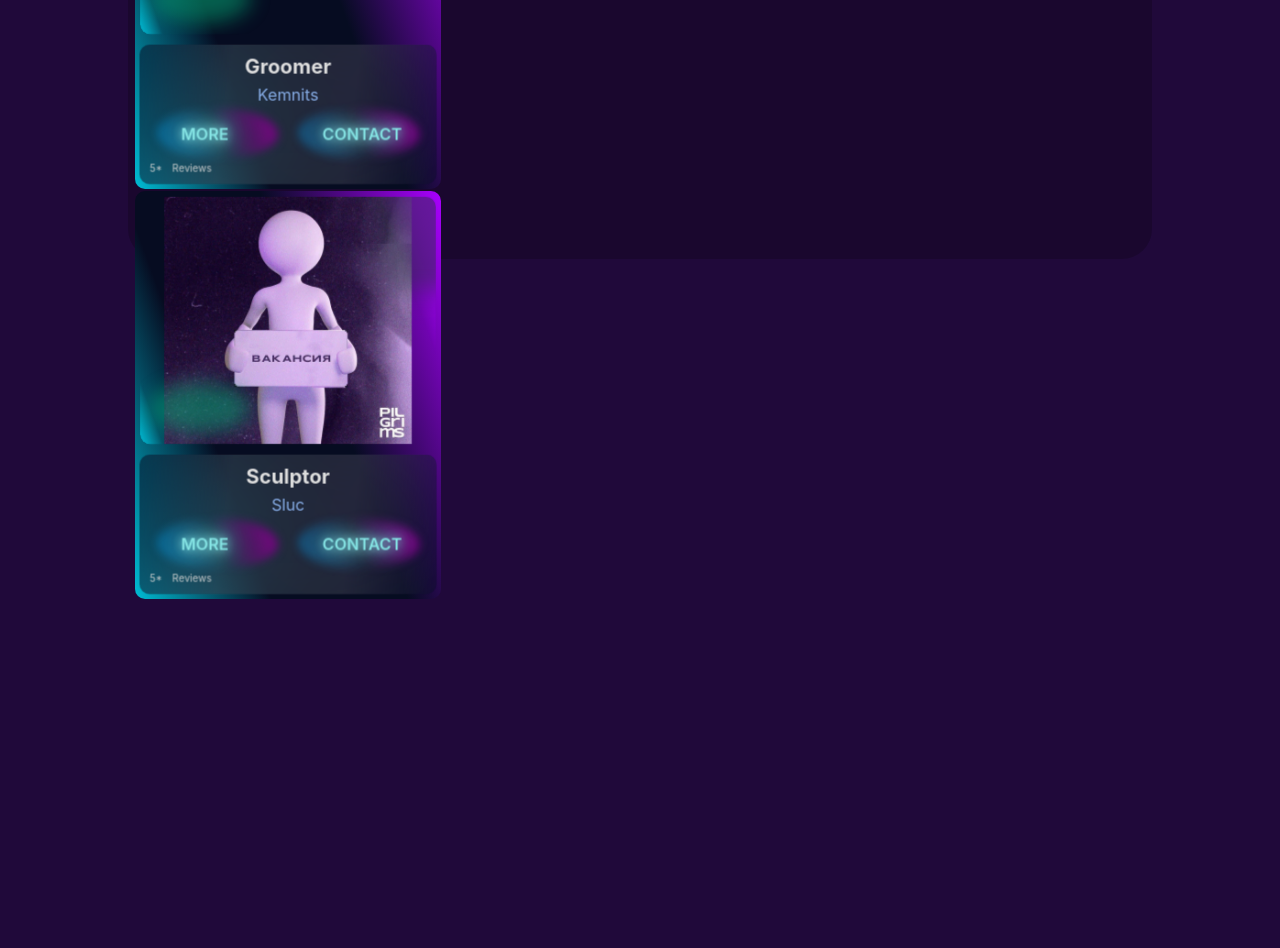
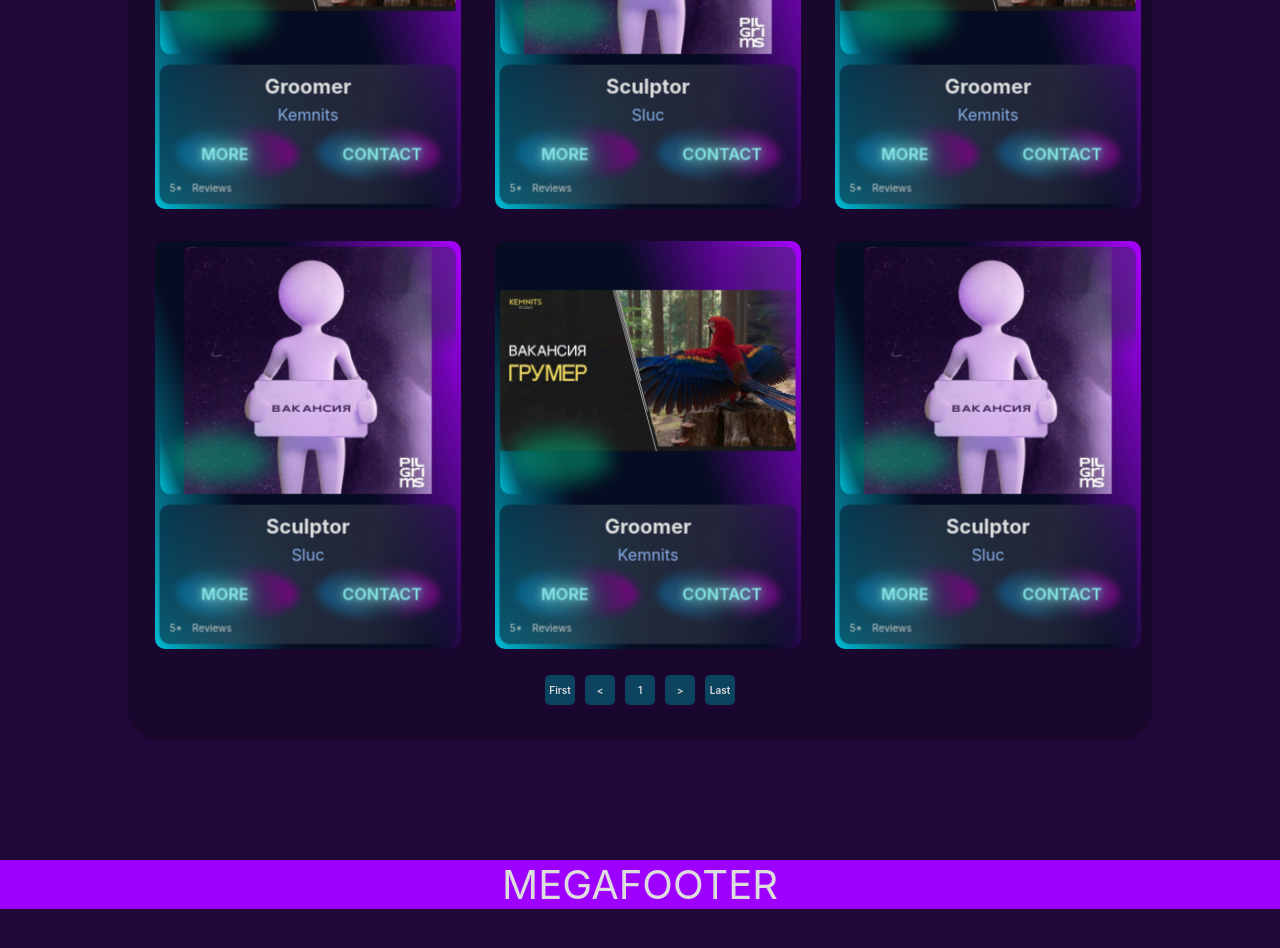
Before and after one commit to Rayn1998/cg-source, a React (Create React App) app: page / in a window 1280 px wide. Shown: the part 540-1488 px from the top of the page. Before the commit the page ends 1139 px from the top, so only its background shows below. Built offline with nearby package versions, Linux system fonts and the light colour scheme.

Commit message:
доработка логики карточек, пагинация, переключение между вакансиями/артистами

```diff
--- a/src/components/Layout/Layout.jsx
+++ b/src/components/Layout/Layout.jsx
@@ -21,6 +21,7 @@ const Layout = ({children}) => {
         <div className='layout__profile'></div>
       </div>
       {children}
+      <footer className='footer'>MEGAFOOTER</footer>
     </div>
   );
 }
--- a/src/components/Layout/Layout.scss
+++ b/src/components/Layout/Layout.scss
@@ -4,6 +4,7 @@
   flex-direction: column;
   justify-content: space-between;
   gap: 2rem;
+  margin-bottom: 10rem;
 
   .layout__header {
     width: 100%;
@@ -44,4 +45,9 @@
       border-radius: 10rem;
     }
   }
+
+  .footer {
+    font-size: 4rem;
+    background-color: #9E00FF;
+  }
 }
--- a/src/components/Layout/components/Button/Button.jsx
+++ b/src/components/Layout/components/Button/Button.jsx
@@ -1,8 +1,29 @@
-import React from 'react';
+import React, { useCallback } from 'react';
+import { useSelector, useDispatch } from 'react-redux';
+import { setArtists, setJobs } from '../../../../redux/slices/pageType';
 
 const Button = ({text, color}) => {
+  const dispatch = useDispatch();
+  const pageType = useSelector((state) => state.pageType.type);
+  const typeCheck = text.toLowerCase() === pageType;
+
+  const handleClick = useCallback(() => {
+    if (!typeCheck) {
+      pageType === 'jobs'
+        ? dispatch(setArtists())
+        : dispatch(setJobs())
+    }
+  }, [pageType]);
+
   return (
-    <div className='button' style={{backgroundColor: `${color}`}} >
+    <div
+      className='button'
+      style={{
+        backgroundColor: typeCheck && '#0075FF',
+        outline: typeCheck && '0.5rem solid #00bcd4',
+      }}
+      onClick={() => handleClick()}
+    >
       <p className='button__text'>{text}</p>
     </div>
   );
--- a/src/components/Layout/components/Button/Button.scss
+++ b/src/components/Layout/components/Button/Button.scss
@@ -1,3 +1,5 @@
+@use '../../../../scss/variables' as *;
+
 .button {
   min-width: 26rem;
   min-height: 6.3rem;
@@ -5,6 +7,12 @@
   justify-content: center;
   align-items: center;
   border-radius: 10.5rem;
+  cursor: pointer;
+
+  &:hover {
+    filter: opacity(0.8);
+    transition: all 0.5s ease-in-out;
+  }
 
   .button__text {
     font-size: 4rem;
--- a/src/components/Page/Page.jsx
+++ b/src/components/Page/Page.jsx
@@ -1,14 +1,49 @@
-import React from 'react';
+import React, { useState, useEffect } from 'react';
+import { useSelector } from 'react-redux';
+
 import Card from './components/Card/Card';
 import FilterButton from './components/FilterButton/FilterButton';
 
-import grumer from '../../assets/images/grumer.jpg';
-import sculpt from '../../assets/images/sculpt.jpg';
+import vacancies from '../../utils/vacancies_data';
+import artists from '../../utils/artists';
 
 const Page = () => {
+	const pageType = useSelector((state) => state.pageType.type);
+
+	const [currentItems, setCurrentItems] = useState([]);
+	const [currentPage, setCurrentPage] = useState(1);
+	const [goodsPerPage, setGoodsPerPage] = useState(6);
+
+	const lastIndex = currentPage * goodsPerPage;
+	const firstIndex = lastIndex - goodsPerPage;
+
+	// SEARCH
+	useEffect(() => {
+    pageType === 'jobs'
+      ? setCurrentItems(vacancies.slice(firstIndex, lastIndex))
+      : setCurrentItems(artists.slice(firstIndex, lastIndex))
+	}, [pageType, firstIndex, lastIndex]);
+
+	// PAGINATION LOGIC
+	const handleNext = () => {
+		currentPage < Math.ceil(vacancies.length / goodsPerPage) &&
+			setCurrentPage((currentPage) => currentPage + 1);
+	};
+
+	const handlePrev = () => {
+		currentPage > 1 && setCurrentPage((currentPage) => currentPage - 1);
+	};
+
+	const handleLastPage = () => {
+		setCurrentPage(Math.ceil(vacancies.length / goodsPerPage));
+	};
+
+	const handleFirstPage = () => {
+		setCurrentPage(1);
+	};
 	return (
 		<div className='page'>
-      <div className='page__header' >
+			<div className='page__header'>
 				<div className='page__specialties'>
 					<FilterButton text='Compositing' />
 					<FilterButton text='Rotoscoping' />
@@ -19,7 +54,14 @@ const Page = () => {
 					<FilterButton text='FX' />
 					<FilterButton text='Groomer' />
 				</div>
-        <div className='divider' style={{backgroundColor: '#468A75', width: '0.5rem', minHeight: '100%'}}></div>
+				<div
+					className='divider'
+					style={{
+						backgroundColor: '#468A75',
+						width: '0.5rem',
+						minHeight: '100%',
+					}}
+				></div>
 				<div className='page__specialties'>
 					<FilterButton text='Nuke' />
 					<FilterButton text='Houdini' />
@@ -33,24 +75,28 @@ const Page = () => {
 					<FilterButton text='Photoshop' />
 				</div>
 			</div>
-      <div className='page__container' >
-        <Card props={{
-          position: 'Groomer',
-          image: `${grumer}`,
-          studio: 'Kemnits',
-          rating: 5,
-          tgLink: 'https://t.me/bodolanov'
-          }} />
-        <Card props={{
-          position: 'Sculptor',
-          image: `${sculpt}`,
-          studio: 'Sluc',
-          rating: 5,
-          tgLink: 'https://t.me/bodolanov'
-          }} />
+			<div className='page__container'>
+				{currentItems?.map((card, i) => {
+            return <Card props={card} key={i} />;
+        })}
 			</div>
+			<ul className='pagination'>
+				<li className='pagination-item' onClick={handleFirstPage}>
+					First
+				</li>
+				<li className='pagination-item' onClick={handlePrev}>
+					{'<'}
+				</li>
+				<li className='pagination-item'>{currentPage}</li>
+				<li className='pagination-item' onClick={handleNext}>
+					{'>'}
+				</li>
+				<li className='pagination-item' onClick={handleLastPage}>
+					Last
+				</li>
+			</ul>
 		</div>
 	);
-}
+};
 
 export default Page;
--- a/src/components/Page/Page.scss
+++ b/src/components/Page/Page.scss
@@ -1,8 +1,11 @@
+@use '../../scss/variables' as *;
+
 .page {
-  margin: 0 auto;
+  margin: 0 auto 10rem;
+  padding-bottom: 5rem;
   background-color: rgba(0, 0, 0, 0.20);;
   width: 80vw;
-  height: 85vh;
+  height: fit-content;
   border-radius: 3rem;
 
   .page__header {
@@ -24,4 +27,51 @@
       max-width: 50%;
     }
   }
+
+  .page__container {
+    display: grid;
+    grid-template-columns: repeat(3, 1fr);
+    grid-template-rows: repeat(2, 1fr);
+    padding: 2rem;
+    gap: 2rem;
+    justify-items: center;
+    align-items: center;
+
+  }
+
+  .pagination {
+    display: flex;
+    justify-content: center;
+    flex-shrink: 1;
+    flex-grow: 0;
+    height: 0.5rem;
+    gap: 1rem;
+    margin-bottom: 1rem;
+
+    .pagination-item {
+      width: 3rem;
+      height: 3rem;
+      display: flex;
+      justify-content: center;
+      align-items: center;
+      background-color: $marine;
+      color: $grey;
+      font-weight: 600;
+      text-decoration: none;
+      cursor: pointer;
+      border-radius: 0.5rem;
+      transition: box-shadow 0.1s ease-in-out;
+      user-select: none;
+
+      &:hover {
+        box-shadow: 0 0 0.5rem 0.5rem $cyan;
+      }
+
+      &:active {
+        box-shadow: 0 0 0.5rem 0.5rem $card-price;
+      }
+    }
+  }
+
+
 }
--- /dev/null
+++ b/src/redux/slices/pageType.js
@@ -0,0 +1,21 @@
+import { createSlice } from "@reduxjs/toolkit";
+
+const initialState = {
+  type: 'jobs',
+}
+
+const pageType = createSlice({
+  name: 'pageType',
+  initialState,
+  reducers: {
+    setJobs: (state) => {
+      state.type = 'jobs';
+    },
+    setArtists: (state) => {
+      state.type = 'artists';
+    }
+  }
+});
+
+export const { setJobs, setArtists } = pageType.actions;
+export default pageType.reducer;
--- a/src/redux/store.js
+++ b/src/redux/store.js
@@ -1,10 +1,12 @@
 import { configureStore } from "@reduxjs/toolkit";
 import popupSlice from "./slices/popupSlice";
 import cachedSliceData from './slices/vacancieCache';
+import pageType from './slices/pageType';
 
 export const store = configureStore({
   reducer: {
     popupSlice,
     cachedSliceData,
+    pageType,
   },
 })
--- /dev/null
+++ b/src/utils/artists.js
@@ -0,0 +1,63 @@
+import artist_1 from '../assets/images/artist_1.jpg';
+import artist_2 from '../assets/images/artist_2.jpg';
+
+const artists = [
+  {
+    position: 'Composer',
+    image: `${artist_1}`,
+    studio: 'CGF',
+    rating: 5,
+    tgLink: 'https://t.me/bodolanov'
+  },
+  {
+    position: 'Matchmove',
+    image: `${artist_2}`,
+    studio: 'MRP',
+    rating: 5,
+    tgLink: 'https://t.me/bodolanov'
+  },
+  {
+    position: 'Composer',
+    image: `${artist_1}`,
+    studio: 'CGF',
+    rating: 5,
+    tgLink: 'https://t.me/bodolanov'
+  },
+  {
+    position: 'Matchmove',
+    image: `${artist_2}`,
+    studio: 'MRP',
+    rating: 5,
+    tgLink: 'https://t.me/bodolanov'
+  },
+  {
+    position: 'Composer',
+    image: `${artist_1}`,
+    studio: 'CGF',
+    rating: 5,
+    tgLink: 'https://t.me/bodolanov'
+  },
+  {
+    position: 'Matchmove',
+    image: `${artist_2}`,
+    studio: 'MRP',
+    rating: 5,
+    tgLink: 'https://t.me/bodolanov'
+  },
+  {
+    position: 'Composer',
+    image: `${artist_1}`,
+    studio: 'CGF',
+    rating: 5,
+    tgLink: 'https://t.me/bodolanov'
+  },
+  {
+    position: 'Matchmove',
+    image: `${artist_2}`,
+    studio: 'MRP',
+    rating: 5,
+    tgLink: 'https://t.me/bodolanov'
+  },
+]
+
+export default artists;
--- /dev/null
+++ b/src/utils/vacancies_data.js
@@ -0,0 +1,77 @@
+import grumer from '../assets/images/grumer.jpg';
+import sculpt from '../assets/images/sculpt.jpg';
+
+const vacancies = [
+  {
+    position: 'Groomer',
+    image: `${grumer}`,
+    studio: 'Kemnits',
+    rating: 5,
+    tgLink: 'https://t.me/bodolanov'
+  },
+  {
+    position: 'Sculptor',
+    image: `${sculpt}`,
+    studio: 'Sluc',
+    rating: 5,
+    tgLink: 'https://t.me/bodolanov'
+  },
+  {
+    position: 'Groomer',
+    image: `${grumer}`,
+    studio: 'Kemnits',
+    rating: 5,
+    tgLink: 'https://t.me/bodolanov'
+  },
+  {
+    position: 'Sculptor',
+    image: `${sculpt}`,
+    studio: 'Sluc',
+    rating: 5,
+    tgLink: 'https://t.me/bodolanov'
+  },
+  {
+    position: 'Groomer',
+    image: `${grumer}`,
+    studio: 'Kemnits',
+    rating: 5,
+    tgLink: 'https://t.me/bodolanov'
+  },
+  {
+    position: 'Sculptor',
+    image: `${sculpt}`,
+    studio: 'Sluc',
+    rating: 5,
+    tgLink: 'https://t.me/bodolanov'
+  },
+  {
+    position: 'Sculptor',
+    image: `${sculpt}`,
+    studio: 'Sluc',
+    rating: 5,
+    tgLink: 'https://t.me/bodolanov'
+  },
+  {
+    position: 'Groomer',
+    image: `${grumer}`,
+    studio: 'Kemnits',
+    rating: 5,
+    tgLink: 'https://t.me/bodolanov'
+  },
+  {
+    position: 'Sculptor',
+    image: `${sculpt}`,
+    studio: 'Sluc',
+    rating: 5,
+    tgLink: 'https://t.me/bodolanov'
+  },
+  {
+    position: 'Groomer',
+    image: `${grumer}`,
+    studio: 'Kemnits',
+    rating: 5,
+    tgLink: 'https://t.me/bodolanov'
+  },
+];
+
+export default vacancies;
```
Also changed, not shown: src/assets/images/artist_1.jpg (added), src/assets/images/artist_2.jpg (added). Lines whose indentation alone changed are shown as unchanged.
